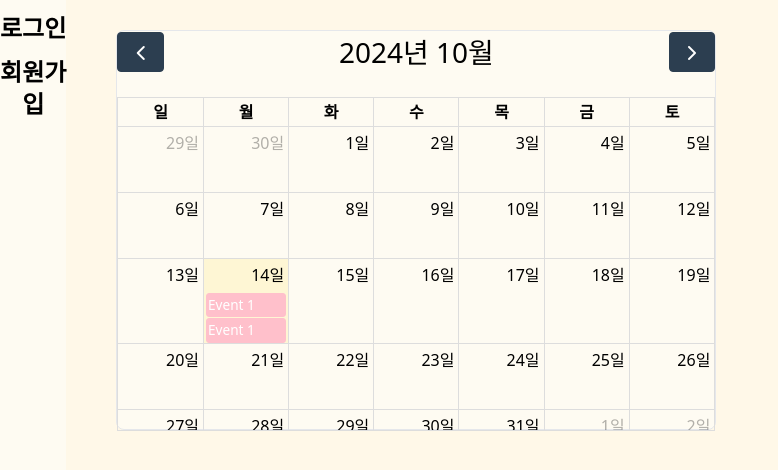
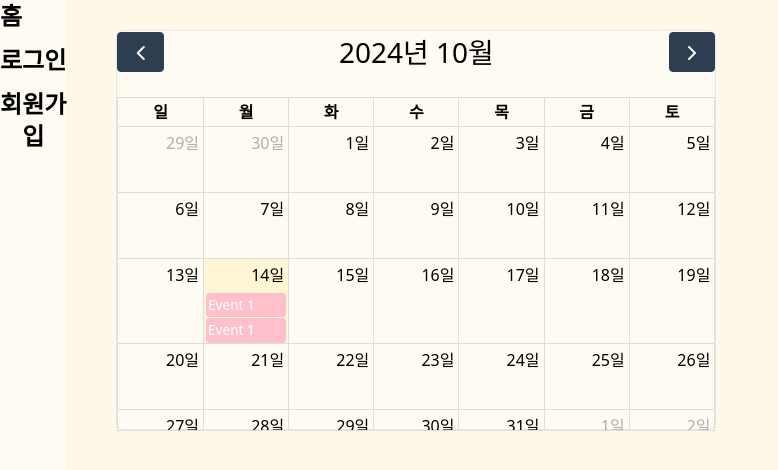
Before and after one commit to Sunjji/Sunjji, a Next.js app: page / in a window 1280 px wide. Shown: the top 470 px of the page, without its empty margins (0-778 px from the left). Built offline with nearby package versions, Linux system fonts and the light colour scheme; no server answers.

Commit message:
사이드 바에 홈 버튼 추가

```diff
--- a/app/(providers)/(root)/_components/SideBar.tsx
+++ b/app/(providers)/(root)/_components/SideBar.tsx
@@ -34,6 +34,9 @@ function SideBar() {
 
   return (
     <nav className="bg-point w-[70px] min-h-screen">
+      <div>
+        <Link href="/" className="font-bold text-2xl">홈</Link>
+      </div>
       {isAuthInitialized ? ( // isAuthInitialized가 true일때 출력(삼항연산자)
         <div>
           {isLoggedIn ? ( // isLoggedIn이 true일때 출력
```
